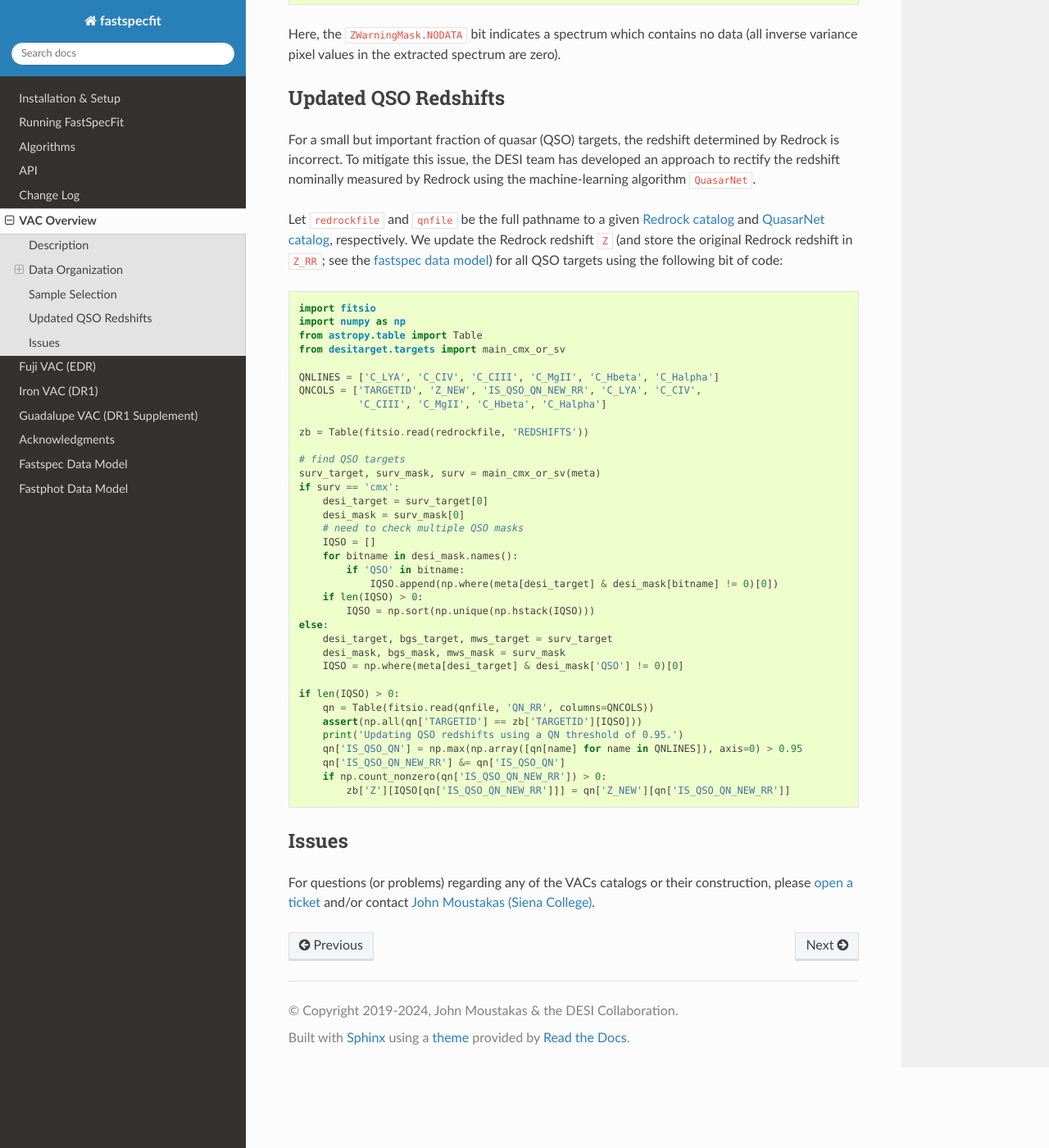
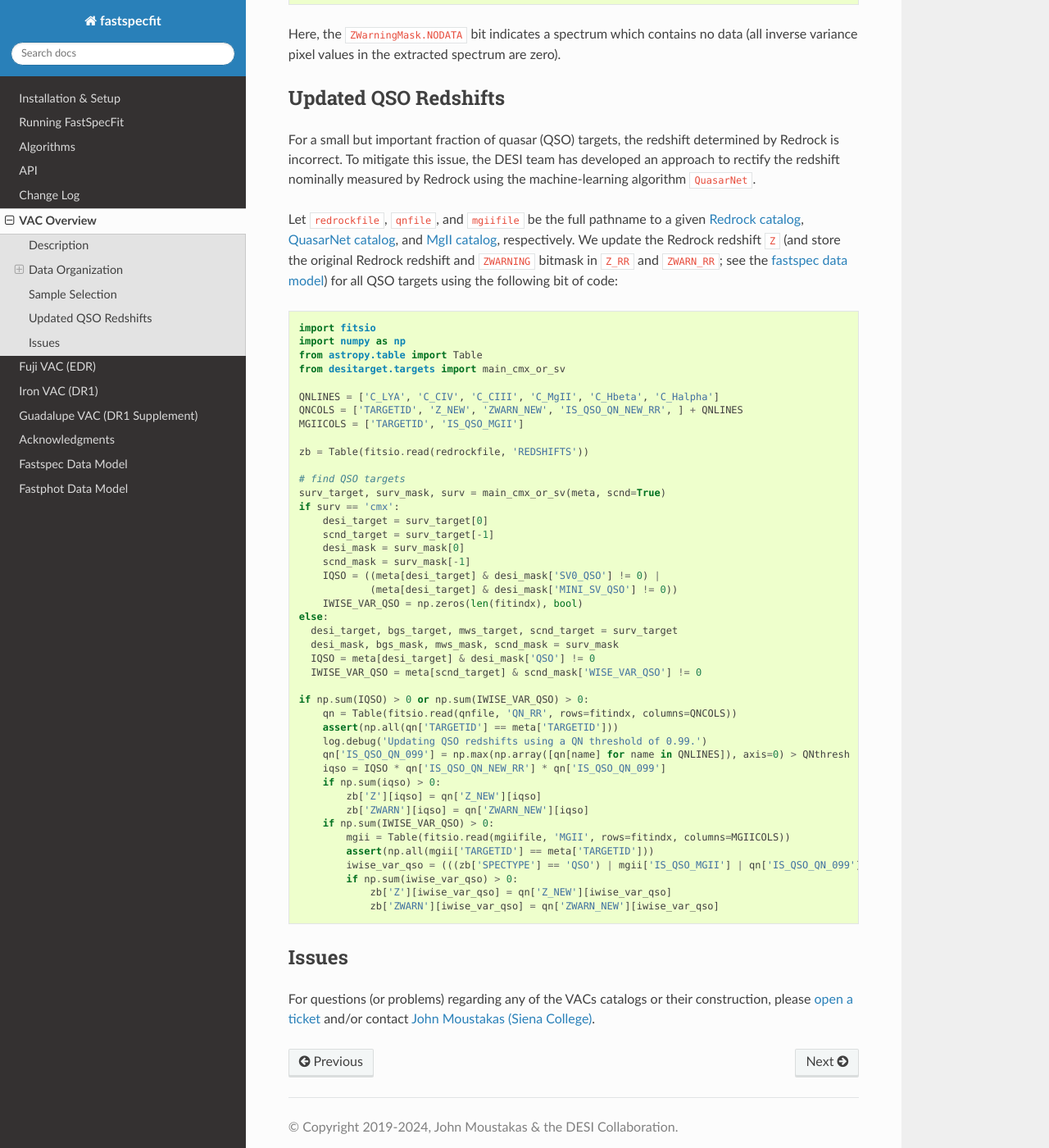
Before and after one commit to desihub/fastspecfit, a Sphinx documentation site: the page built from doc/vacs.rst, in a window 1280 px wide and 1400 px high, scrolled down 2140 px. Shown: the whole window at 82% size. Built offline with Sphinx 7.4.7 and the Read the Docs theme 3.1.0, drawn with Linux system fonts in a browser that asks for light colours.

Commit message:
update docs; fix cmx bug

```diff
--- a/doc/vacs.rst
+++ b/doc/vacs.rst
@@ -113,9 +113,10 @@ determined by Redrock is incorrect. To mitigate this issue, the DESI team has
 developed an approach to rectify the redshift nominally measured by Redrock
 using the machine-learning algorithm ``QuasarNet``.
 
-Let ``redrockfile`` and ``qnfile`` be the full pathname to a given `Redrock
-catalog`_ and `QuasarNet catalog`_, respectively. We update the Redrock redshift
-``Z`` (and store the original Redrock redshift in ``Z_RR``; see the
+Let ``redrockfile``, ``qnfile``, and ``mgiifile`` be the full pathname to a
+given `Redrock catalog`_, `QuasarNet catalog`_, and `MgII catalog`_,
+respectively. We update the Redrock redshift ``Z`` (and store the original
+Redrock redshift and ``ZWARNING`` bitmask in ``Z_RR`` and ``ZWARN_RR``; see the
 :ref:`fastspec data model<fastspec datamodel>`) for all QSO targets using the
 following bit of code:
 
@@ -127,36 +128,44 @@ following bit of code:
   from desitarget.targets import main_cmx_or_sv
 
   QNLINES = ['C_LYA', 'C_CIV', 'C_CIII', 'C_MgII', 'C_Hbeta', 'C_Halpha']
-  QNCOLS = ['TARGETID', 'Z_NEW', 'IS_QSO_QN_NEW_RR', 'C_LYA', 'C_CIV',
-            'C_CIII', 'C_MgII', 'C_Hbeta', 'C_Halpha']
+  QNCOLS = ['TARGETID', 'Z_NEW', 'ZWARN_NEW', 'IS_QSO_QN_NEW_RR', ] + QNLINES
+  MGIICOLS = ['TARGETID', 'IS_QSO_MGII']
 
   zb = Table(fitsio.read(redrockfile, 'REDSHIFTS'))
 
   # find QSO targets
-  surv_target, surv_mask, surv = main_cmx_or_sv(meta)
+  surv_target, surv_mask, surv = main_cmx_or_sv(meta, scnd=True)
   if surv == 'cmx':
       desi_target = surv_target[0]
+      scnd_target = surv_target[-1]
       desi_mask = surv_mask[0]
-      # need to check multiple QSO masks
-      IQSO = []
-      for bitname in desi_mask.names():
-          if 'QSO' in bitname:
-              IQSO.append(np.where(meta[desi_target] & desi_mask[bitname] != 0)[0])
-      if len(IQSO) > 0:
-          IQSO = np.sort(np.unique(np.hstack(IQSO)))
+      scnd_mask = surv_mask[-1]
+      IQSO = ((meta[desi_target] & desi_mask['SV0_QSO'] != 0) |
+              (meta[desi_target] & desi_mask['MINI_SV_QSO'] != 0))
+      IWISE_VAR_QSO = np.zeros(len(fitindx), bool)
   else:
-      desi_target, bgs_target, mws_target = surv_target
-      desi_mask, bgs_mask, mws_mask = surv_mask
-      IQSO = np.where(meta[desi_target] & desi_mask['QSO'] != 0)[0]
+    desi_target, bgs_target, mws_target, scnd_target = surv_target
+    desi_mask, bgs_mask, mws_mask, scnd_mask = surv_mask
+    IQSO = meta[desi_target] & desi_mask['QSO'] != 0
+    IWISE_VAR_QSO = meta[scnd_target] & scnd_mask['WISE_VAR_QSO'] != 0
 
-  if len(IQSO) > 0:
-      qn = Table(fitsio.read(qnfile, 'QN_RR', columns=QNCOLS))
-      assert(np.all(qn['TARGETID'] == zb['TARGETID'][IQSO]))
-      print('Updating QSO redshifts using a QN threshold of 0.95.')
-      qn['IS_QSO_QN'] = np.max(np.array([qn[name] for name in QNLINES]), axis=0) > 0.95
-      qn['IS_QSO_QN_NEW_RR'] &= qn['IS_QSO_QN']
-      if np.count_nonzero(qn['IS_QSO_QN_NEW_RR']) > 0:
-          zb['Z'][IQSO[qn['IS_QSO_QN_NEW_RR']]] = qn['Z_NEW'][qn['IS_QSO_QN_NEW_RR']]
+  if np.sum(IQSO) > 0 or np.sum(IWISE_VAR_QSO) > 0:
+      qn = Table(fitsio.read(qnfile, 'QN_RR', rows=fitindx, columns=QNCOLS))
+      assert(np.all(qn['TARGETID'] == meta['TARGETID']))
+      log.debug('Updating QSO redshifts using a QN threshold of 0.99.')
+      qn['IS_QSO_QN_099'] = np.max(np.array([qn[name] for name in QNLINES]), axis=0) > QNthresh
+      iqso = IQSO * qn['IS_QSO_QN_NEW_RR'] * qn['IS_QSO_QN_099']
+      if np.sum(iqso) > 0:
+          zb['Z'][iqso] = qn['Z_NEW'][iqso]
+          zb['ZWARN'][iqso] = qn['ZWARN_NEW'][iqso]
+      if np.sum(IWISE_VAR_QSO) > 0:
+          mgii = Table(fitsio.read(mgiifile, 'MGII', rows=fitindx, columns=MGIICOLS))
+          assert(np.all(mgii['TARGETID'] == meta['TARGETID']))
+          iwise_var_qso = (((zb['SPECTYPE'] == 'QSO') | mgii['IS_QSO_MGII'] | qn['IS_QSO_QN_099']) & (IWISE_VAR_QSO & qn['IS_QSO_QN_NEW_RR']))
+          if np.sum(iwise_var_qso) > 0:
+              zb['Z'][iwise_var_qso] = qn['Z_NEW'][iwise_var_qso]
+              zb['ZWARN'][iwise_var_qso] = qn['ZWARN_NEW'][iwise_var_qso]
+
 
 Issues
 ------
@@ -167,6 +176,7 @@ College)`_.
 
 .. _`here`: https://data.desi.lbl.gov/doc/organization/
 .. _`Redrock catalog`: https://desidatamodel.readthedocs.io/en/latest/DESI_SPECTRO_REDUX/SPECPROD/healpix/SURVEY/PROGRAM/PIXGROUP/PIXNUM/redrock-SURVEY-PROGRAM-PIXNUM.html
-.. _`quasarnet catalog`: https://desidatamodel.readthedocs.io/en/latest/DESI_SPECTRO_REDUX/SPECPROD/healpix/SURVEY/PROGRAM/PIXGROUP/PIXNUM/qso_qn-SURVEY-PROGRAM-PIXNUM.html
+.. _`QuasarNet catalog`: https://desidatamodel.readthedocs.io/en/latest/DESI_SPECTRO_REDUX/SPECPROD/healpix/SURVEY/PROGRAM/PIXGROUP/PIXNUM/qso_qn-SURVEY-PROGRAM-PIXNUM.html
+.. _`MgII catalog`: https://desidatamodel.readthedocs.io/en/latest/DESI_SPECTRO_REDUX/SPECPROD/healpix/SURVEY/PROGRAM/PIXGROUP/PIXNUM/qso_mgii-SURVEY-PROGRAM-PIXNUM.html
 .. _`open a ticket`: https://github.com/desihub/fastspecfit/issues
 .. _`John Moustakas (Siena College)`: mailto:jmoustakas@siena.edu
```
Also changed, not shown: 1 other file.
